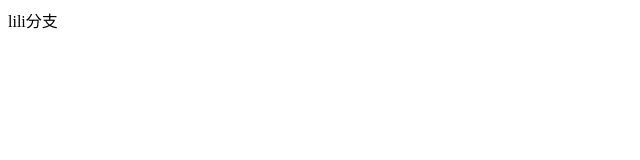
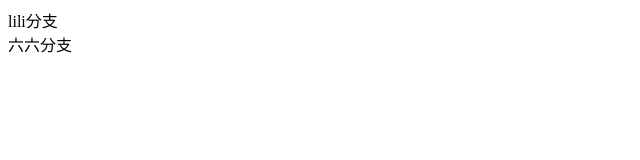
Before and after one commit to zhfei009/clone, a plain HTML site: page src/index.html in a window 1280 px wide. Shown: the full height of the page, 0-640 px from the left. Drawn offline with Linux system fonts and the light colour scheme.

Commit message:
liuliu版块

```diff
--- a/src/index.html
+++ b/src/index.html
@@ -11,6 +11,7 @@
 <body>
     <div class="wrap">
         <div class="lili">lili分支</div>
+        <div class="liuliu">六六分支</div>
     </div>
 </body>
 
```
